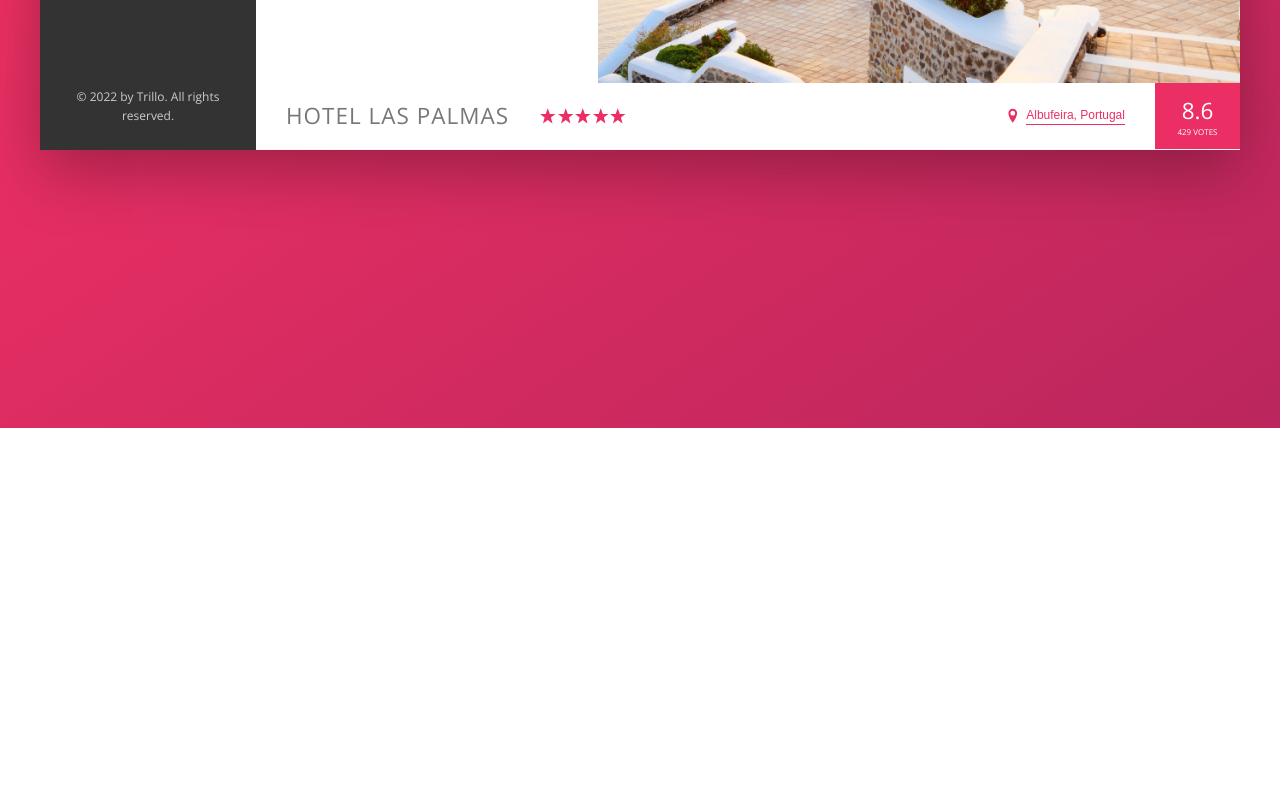
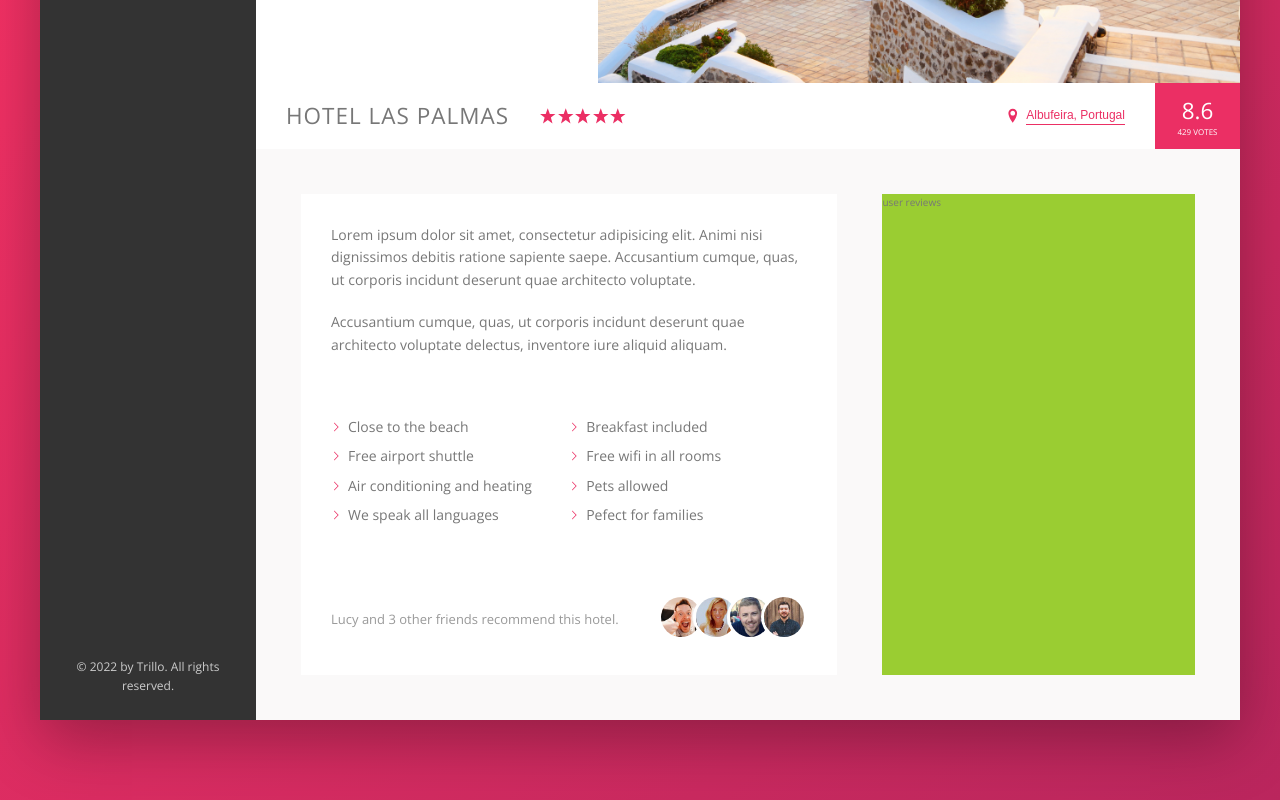
Before and after one commit to alisterhuysmans/trillo, a website: page index.html in a window 1280 px wide. Shown: the part 452-1252 px from the top of the page. Before the commit the page ends 880 px from the top, so only its background shows below. Drawn offline with nearby package versions, Linux system fonts and the light colour scheme.

Commit message:
style .paragraph .list and .recommend components

```diff
--- a/index.html
+++ b/index.html
@@ -177,6 +177,46 @@
                             <div class="overview__rating-count">429 votes</div>
                         </div>
                     </div>
+
+                    <div class="detail">
+                        <div class="description">
+                            <p class="paragraph">
+                                Lorem ipsum dolor sit amet, consectetur
+                                adipisicing elit. Animi nisi dignissimos debitis
+                                ratione sapiente saepe. Accusantium cumque,
+                                quas, ut corporis incidunt deserunt quae
+                                architecto voluptate.
+                            </p>
+                            <p class="paragraph">
+                                Accusantium cumque, quas, ut corporis incidunt
+                                deserunt quae architecto voluptate delectus,
+                                inventore iure aliquid aliquam.
+                            </p>
+                            <ul class="list">
+                                <li class="list__item">Close to the beach</li>
+                                <li class="list__item">Breakfast included</li>
+                                <li class="list__item">Free airport shuttle</li>
+                                <li class="list__item">Free wifi in all rooms</li>
+                                <li class="list__item">Air conditioning and heating</li>
+                                <li class="list__item">Pets allowed</li>
+                                <li class="list__item">We speak all languages</li>
+                                <li class="list__item">Pefect for families</li>
+                            </ul>
+                            <div class="recommend">
+                                <p class="recommend__count">
+                                    Lucy and 3 other friends recommend this hotel.
+                                </p>
+                                <div class="recommend__friends">
+                                    <img src="img/user-1.jpg" alt="Friend 1" class="recommend__photo">
+                                    <img src="img/user-2.jpg" alt="Friend 2" class="recommend__photo">
+                                    <img src="img/user-3.jpg" alt="Friend 3" class="recommend__photo">
+                                    <img src="img/user-4.jpg" alt="Friend 4" class="recommend__photo">
+                                </div>
+                            </div>
+                        </div>
+
+                        <div class="user-reviews">user reviews</div>
+                    </div>
                 </main>
             </div>
         </div>
--- a/sass/_base.scss
+++ b/sass/_base.scss
@@ -13,6 +13,9 @@
     --color-grey-dark-3: #999;
 
     --shadow-dark: 0 2rem 6rem rgba(0, 0, 0, 0.3);
+    --shadow-light: 0 2rem 5rem rgba(0, 0, 0, 0.06)
+
+    --line: 1px solid var(--color-grey-light-2);
 }
 
 * {
--- a/sass/_components.scss
+++ b/sass/_components.scss
@@ -211,7 +211,7 @@
 .overview {
     display: flex;
     align-items: center;
-    border-bottom: 1px solid var(--color-grey-light-2);
+    border-bottom: var(--line);
 
     &__heading {
         font-size: 2.25rem;
@@ -309,3 +309,76 @@
         box-shadow: none;
     }
 }
+
+//////////////////////////////////////
+/// PARAGRAPH
+
+.paragraph:not(:last-of-type) {
+    margin-bottom: 2rem;
+}
+
+//////////////////////////////////////
+/// LIST
+
+.list {
+    list-style: none;
+    margin: 3rem 0;
+    padding: 3rem 0;
+    border-top: var(--line);
+    border-bottom: var(--line);
+
+    display: flex;
+    flex-wrap: wrap;
+
+    &__item {
+        flex: 0 0 50%;
+        margin-bottom: 0.7rem;
+    }
+
+    &__item::before {
+        content: "";
+        display: inline-block;
+        height: 1rem;
+        width: 1rem;
+        margin-right: 0.7rem;
+
+        // OLDER BROWSERS
+        // background-image: url(../img/chevron-thin-right.svg);
+        // background-size: cover;
+
+        // NEWER BROWSERS - masks
+        background-color: var(--color-primary);
+        -webkit-mask-image: url(../img/chevron-thin-right.svg);
+        -webkit-mask-size: cover;
+    }
+}
+
+//////////////////////////////////////
+/// RECOMMEND
+
+.recommend {
+    font-size: 1.3rem;
+    color: var(--color-grey-dark-3);
+
+    display: flex;
+    align-items: center;
+
+    &__count {
+        margin-right: auto; // push the friends all the way to the right side
+    }
+
+    &__friends {
+    }
+
+    &__photo {
+        box-sizing: content-box;
+        height: 4rem;
+        width: 4rem;
+        border-radius: 50%;
+        border: 3px solid #fff;
+
+        &:not(:last-child) {
+            margin-right: -1.5rem;
+        }
+    }
+}
--- a/sass/_layout.scss
+++ b/sass/_layout.scss
@@ -11,7 +11,7 @@
     font-size: 1.4rem; // .search inherit de <html> donc 10px/1rem, mais cela est trop petit, d'où l'ajout d'un font-size dans le parent .header
     height: 7rem;
     background-color: #fff;
-    border-bottom: 1px solid var(--color-grey-light-2);
+    border-bottom: var(--line);
 
     display: flex;
     justify-content: space-between;
@@ -37,3 +37,24 @@
 
     flex: 1;
 }
+
+.detail {
+    display: flex;
+    padding: 4.5rem;
+    background-color: var(--color-grey-light-1);
+    border-bottom: var(--line);
+}
+
+.description {
+    font-size: 1.4rem;
+    background-color: #fff;
+    box-shadow: var(--shadow-light);
+    padding: 3rem;
+    flex: 0 0 60%;
+    margin-right: 4.5rem;
+}
+
+.user-reviews {
+    background-color: yellowgreen;
+    flex: 1;
+}
```
Also changed, not shown: css/style.css, 1 other file.
